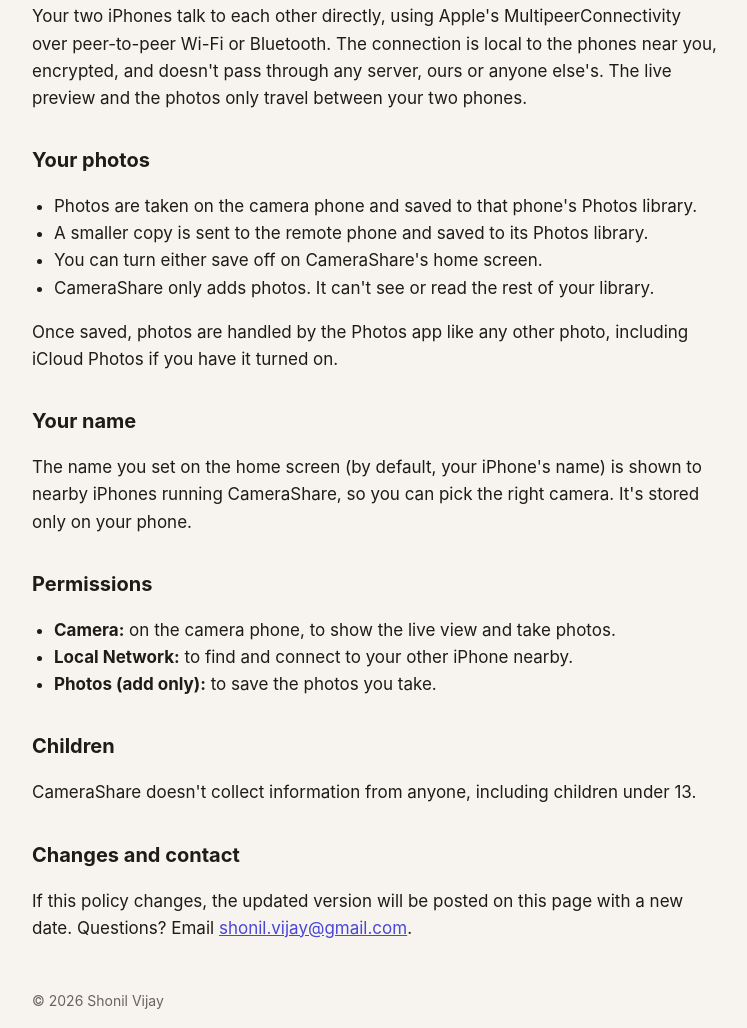
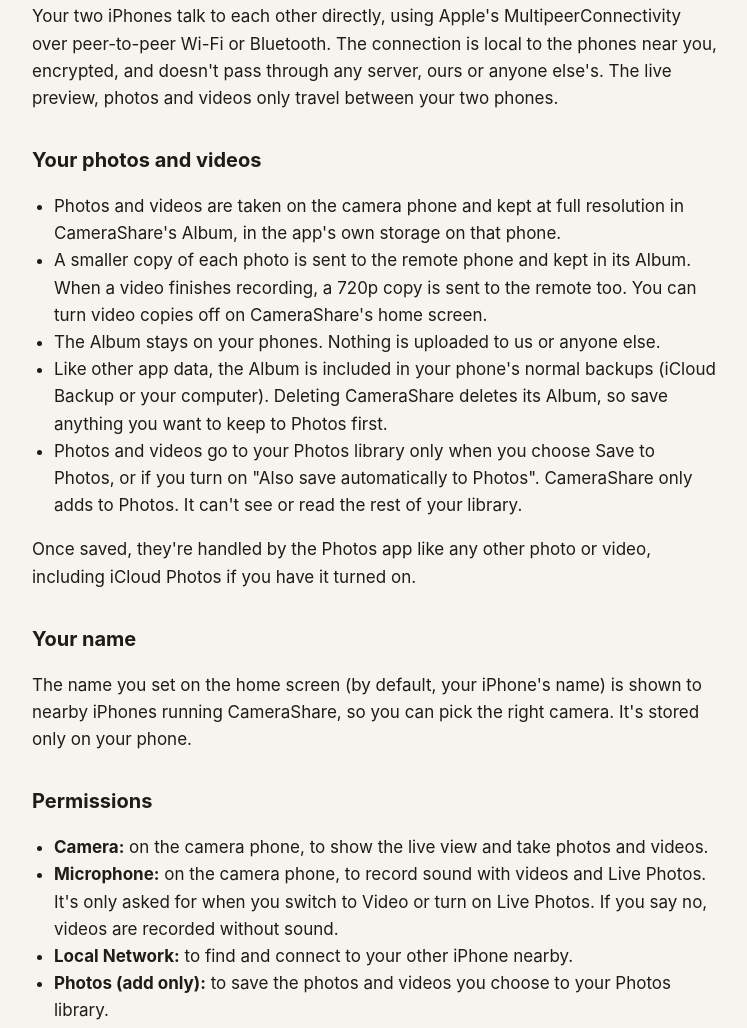
Before and after one commit to shonil-vijay/camerashare-site, a plain HTML site: page privacy.html in a window 1280 px wide. Shown: the part 491-1519 px from the top of the page, without its empty margins (264-1011 px from the left). Drawn offline with Linux system fonts and the light colour scheme.

Commit message:
Update for build 2: microphone, Album, video and portrait
Co-Authored-By: Claude Opus 5.5 <noreply@anthropic.com>

```diff
--- a/privacy.html
+++ b/privacy.html
@@ -22,25 +22,27 @@
 <p>Nothing. CameraShare has no accounts, no sign-in, no analytics, no advertising and no tracking. It has no servers and doesn't use the internet.</p>
 
 <h2>How the two phones connect</h2>
-<p>Your two iPhones talk to each other directly, using Apple's MultipeerConnectivity over peer-to-peer Wi-Fi or Bluetooth. The connection is local to the phones near you, encrypted, and doesn't pass through any server, ours or anyone else's. The live preview and the photos only travel between your two phones.</p>
+<p>Your two iPhones talk to each other directly, using Apple's MultipeerConnectivity over peer-to-peer Wi-Fi or Bluetooth. The connection is local to the phones near you, encrypted, and doesn't pass through any server, ours or anyone else's. The live preview, photos and videos only travel between your two phones.</p>
 
-<h2>Your photos</h2>
+<h2>Your photos and videos</h2>
 <ul>
-  <li>Photos are taken on the camera phone and saved to that phone's Photos library.</li>
-  <li>A smaller copy is sent to the remote phone and saved to its Photos library.</li>
-  <li>You can turn either save off on CameraShare's home screen.</li>
-  <li>CameraShare only adds photos. It can't see or read the rest of your library.</li>
+  <li>Photos and videos are taken on the camera phone and kept at full resolution in CameraShare's Album, in the app's own storage on that phone.</li>
+  <li>A smaller copy of each photo is sent to the remote phone and kept in its Album. When a video finishes recording, a 720p copy is sent to the remote too. You can turn video copies off on CameraShare's home screen.</li>
+  <li>The Album stays on your phones. Nothing is uploaded to us or anyone else.</li>
+  <li>Like other app data, the Album is included in your phone's normal backups (iCloud Backup or your computer). Deleting CameraShare deletes its Album, so save anything you want to keep to Photos first.</li>
+  <li>Photos and videos go to your Photos library only when you choose Save to Photos, or if you turn on "Also save automatically to Photos". CameraShare only adds to Photos. It can't see or read the rest of your library.</li>
 </ul>
-<p>Once saved, photos are handled by the Photos app like any other photo, including iCloud Photos if you have it turned on.</p>
+<p>Once saved, they're handled by the Photos app like any other photo or video, including iCloud Photos if you have it turned on.</p>
 
 <h2>Your name</h2>
 <p>The name you set on the home screen (by default, your iPhone's name) is shown to nearby iPhones running CameraShare, so you can pick the right camera. It's stored only on your phone.</p>
 
 <h2>Permissions</h2>
 <ul>
-  <li><strong>Camera:</strong> on the camera phone, to show the live view and take photos.</li>
+  <li><strong>Camera:</strong> on the camera phone, to show the live view and take photos and videos.</li>
+  <li><strong>Microphone:</strong> on the camera phone, to record sound with videos and Live Photos. It's only asked for when you switch to Video or turn on Live Photos. If you say no, videos are recorded without sound.</li>
   <li><strong>Local Network:</strong> to find and connect to your other iPhone nearby.</li>
-  <li><strong>Photos (add only):</strong> to save the photos you take.</li>
+  <li><strong>Photos (add only):</strong> to save the photos and videos you choose to your Photos library.</li>
 </ul>
 
 <h2>Children</h2>
```
Also changed, not shown: index.html (+5 -4 lines), support.html (+12 -4 lines).
